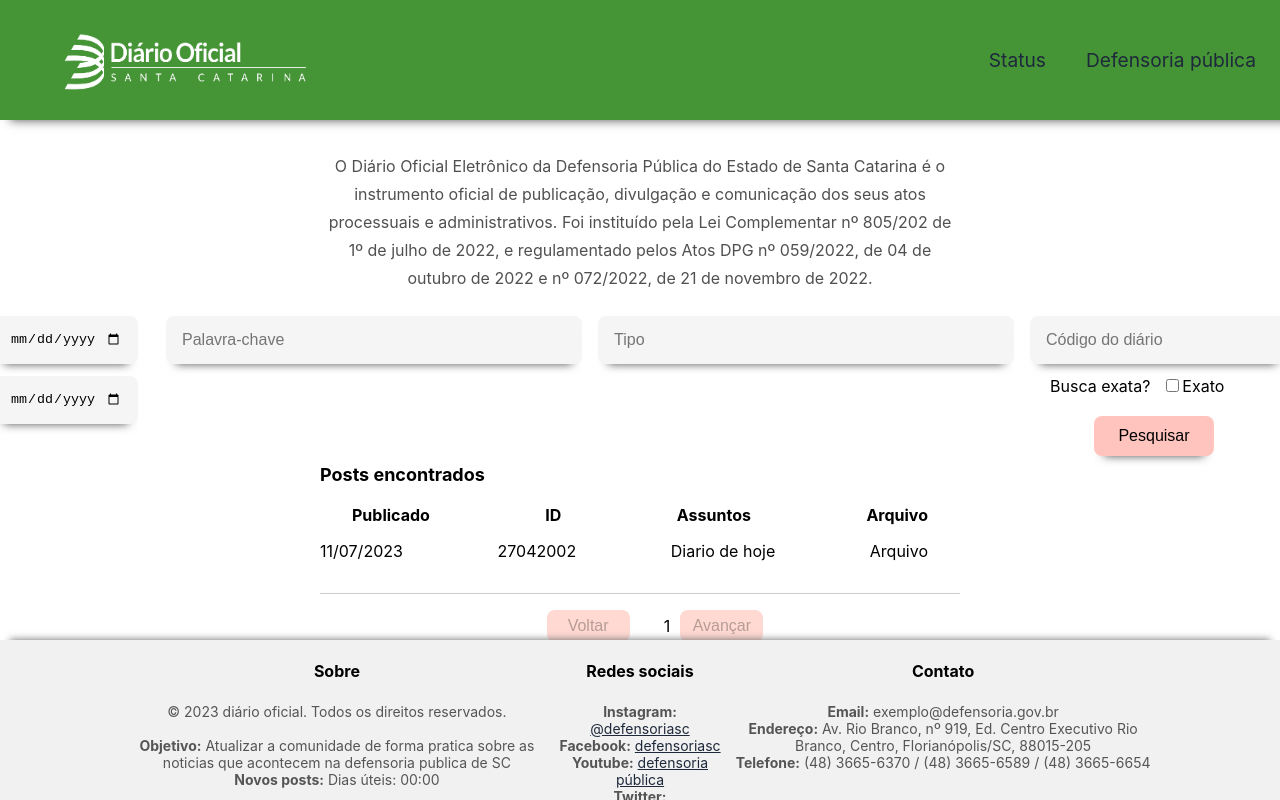
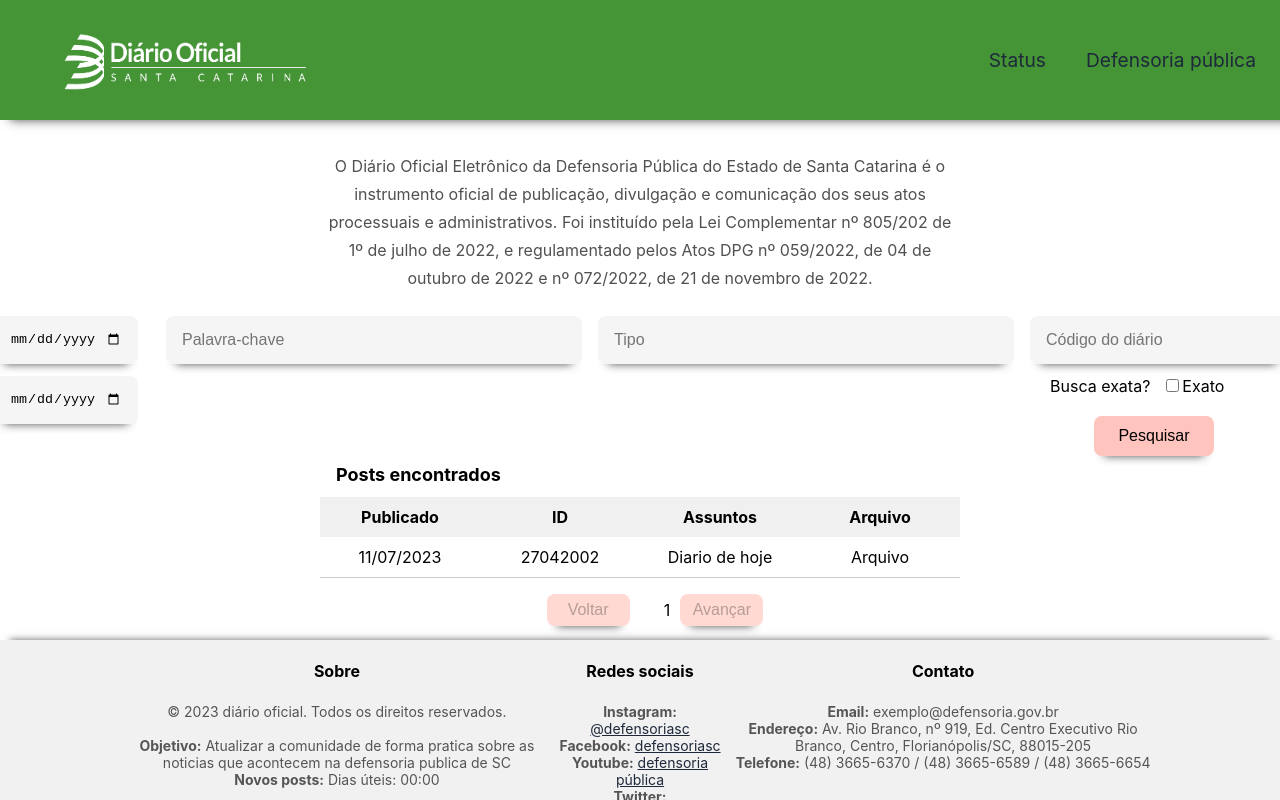
Before and after one commit to guilherme-santos-pereira/diario-oficial, a React (Create React App) app: page / in a window 1280 px wide. Built offline with nearby package versions, Linux system fonts and the light colour scheme.

Commit message:
Fix: table design

```diff
--- a/src/Components/Table/Table.module.css
+++ b/src/Components/Table/Table.module.css
@@ -1,59 +1,59 @@
-/* Table.module.css */
 .content {
   width: 100%;
 }
 
 .container {
   width: 100%;
-  border-collapse: collapse;
 }
 
-.genericTable {
+.table {
   width: 100%;
+  border-collapse: collapse;
+  border: 4px solid #ccc;
+  border-radius: 8px;
+  overflow: hidden;
 }
 
 .headerTable {
   display: flex;
+  align-items: center;
   font-weight: bold;
   font-size: 18px;
-  margin-bottom: 1.25rem;
+  margin: 0 0 0.75rem 1rem;
 }
 
 .tableHeader {
   display: flex;
   justify-content: space-between;
+  background-color: #f0f0f0;
+  font-weight: bold;
+  font-size: 16px;
 }
 
 .columnHeader {
-  display: table-row;
-  margin: 0 0 1rem;
-}
-
-.columnTitle {
-  display: table-cell;
+  flex: 1;
   padding: 10px;
-  font-weight: bold;
-  padding: 0 2rem;
+  display: flex;
+  justify-content: center;
 }
 
 .tableBody {
   display: flex;
-  justify-content: space-between;
-  border-bottom: 1px solid #ccc;
   flex-direction: column;
 }
 
 .tableRow {
   display: flex;
   justify-content: space-between;
-  width: 100%;
+  border-bottom: 1px solid #ccc;
+  align-items: center;
 }
 
 .tableCell {
-  display: table-cell;
+  flex: 1;
   padding: 10px;
-  padding: 0 2rem 1rem 0;
-  margin: 0 0 1rem;
+  display: flex;
+  justify-content: center;
 }
 
 .pagination {
@@ -62,14 +62,12 @@
   align-items: center;
 }
 
-/* Use flexbox to display the custom pagination items (previous and next buttons) beside each other */
 .customPagination {
   display: flex;
   justify-content: center;
   align-items: center;
 }
 
-/* Remove the default marker and add some space between the custom pagination items */
 .customPagination li {
   display: flex;
   list-style-type: none;
```
